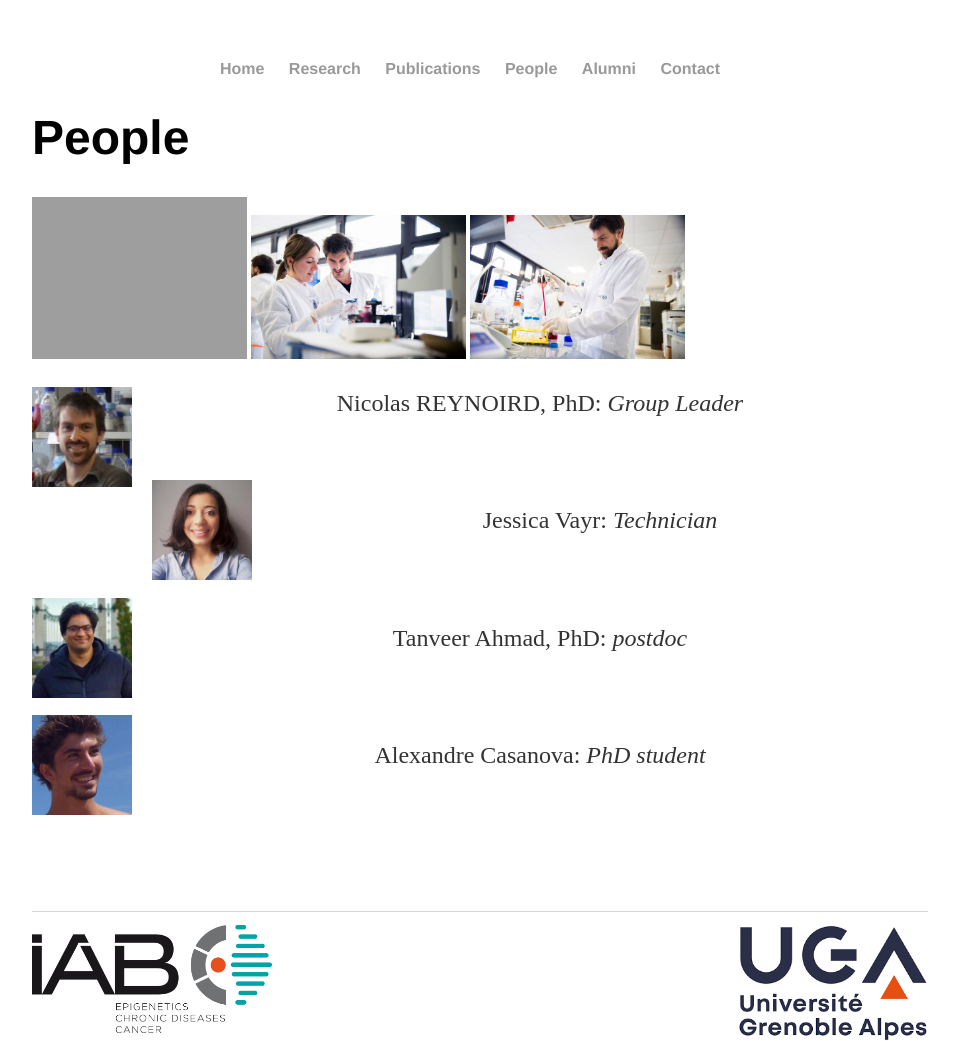
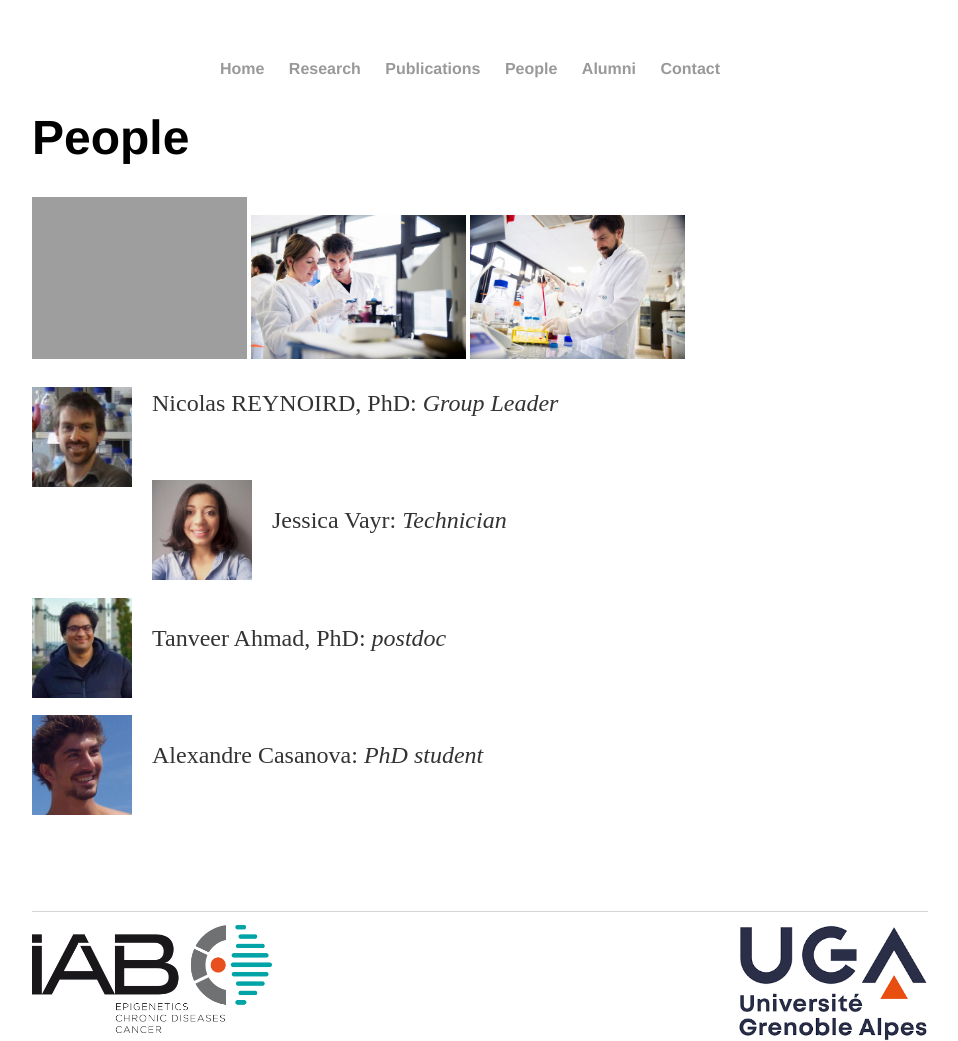
Before and after one commit to Reynoird-Lab/Reynoird-lab.github.io, a Jekyll site: the page built from People/index.html, in a window 1280 px wide. Shown: the whole page, without its empty margins (160-1118 px from the left). Built offline with Jekyll 4.4.1, drawn with Linux system fonts in a browser that asks for light colours; Markdown is read by kramdown in place of the engine named in the settings.

Commit message:
Update index.html

```diff
--- a/People/index.html
+++ b/People/index.html
@@ -8,12 +8,12 @@
 
 
 <p>
-<a href="https://www.researchgate.net/profile/Nicolas_Reynoird"> <img alt="NR" src="https://reynoird-lab.github.io/Images/nicolas_reynoird.jpg" br clear="left" style="margin: 0px 20px 10px 0px;" align="left" width="100"/></a> <p align="middle">Nicolas REYNOIRD, PhD: <i>Group Leader</i><br></p>
+<a href="https://www.researchgate.net/profile/Nicolas_Reynoird"> <img alt="NR" src="https://reynoird-lab.github.io/Images/nicolas_reynoird.jpg" style="margin: 0px 20px 10px 0px;" align="left" width="100"/></a> <p>Nicolas REYNOIRD, PhD: <i>Group Leader</i><br></p>
 <br><br>
-<a href="https://www.linkedin.com/in/jessica-vayr-b686bb37/"> <img alt="JV" src="https://reynoird-lab.github.io/Images/Jessica_Vayr.jpg" br clear="left" style="margin: 0px 20px 10px 0px;" align="left" width="100"/></a> <p align="middle">Jessica Vayr: <i>Technician</i><br></p>
+<a href="https://www.linkedin.com/in/jessica-vayr-b686bb37/"> <img alt="JV" src="https://reynoird-lab.github.io/Images/Jessica_Vayr.jpg" style="margin: 0px 20px 10px 0px;" align="left" width="100"/></a> <p>Jessica Vayr: <i>Technician</i><br></p>
 <br><br>
-<a href="https://www.researchgate.net/profile/Tanveer_Ahmad31"> <img alt="TA" src="https://reynoird-lab.github.io/Images/Tanveer_Ahmad.jpg" br clear="left" style="margin: 0px 20px 10px 0px;" align="left" width="100"/></a> <p align="middle">Tanveer Ahmad, PhD: <i>postdoc</i><br></p>
+<a href="https://www.researchgate.net/profile/Tanveer_Ahmad31"> <img alt="TA" src="https://reynoird-lab.github.io/Images/Tanveer_Ahmad.jpg" style="margin: 0px 20px 10px 0px;" align="left" width="100"/></a> <p>Tanveer Ahmad, PhD: <i>postdoc</i><br></p>
 <br><br>
-<a href="https://www.researchgate.net/profile/Alexandre_Casanova"> <img alt="AC" src="https://reynoird-lab.github.io/Images/Alexandre_Casanova.jpg" br clear="left" style="margin: 0px 20px 10px 0px;" align="left" width="100"/> </a> <p align="middle">Alexandre Casanova: <i>PhD student</i><br></p>
+<a href="https://www.researchgate.net/profile/Alexandre_Casanova"> <img alt="AC" src="https://reynoird-lab.github.io/Images/Alexandre_Casanova.jpg" style="margin: 0px 20px 10px 0px;" align="left" width="100"/> </a> <p>Alexandre Casanova: <i>PhD student</i><br></p>
 <br> <br> <br> <br> <br>
 </p>
```
